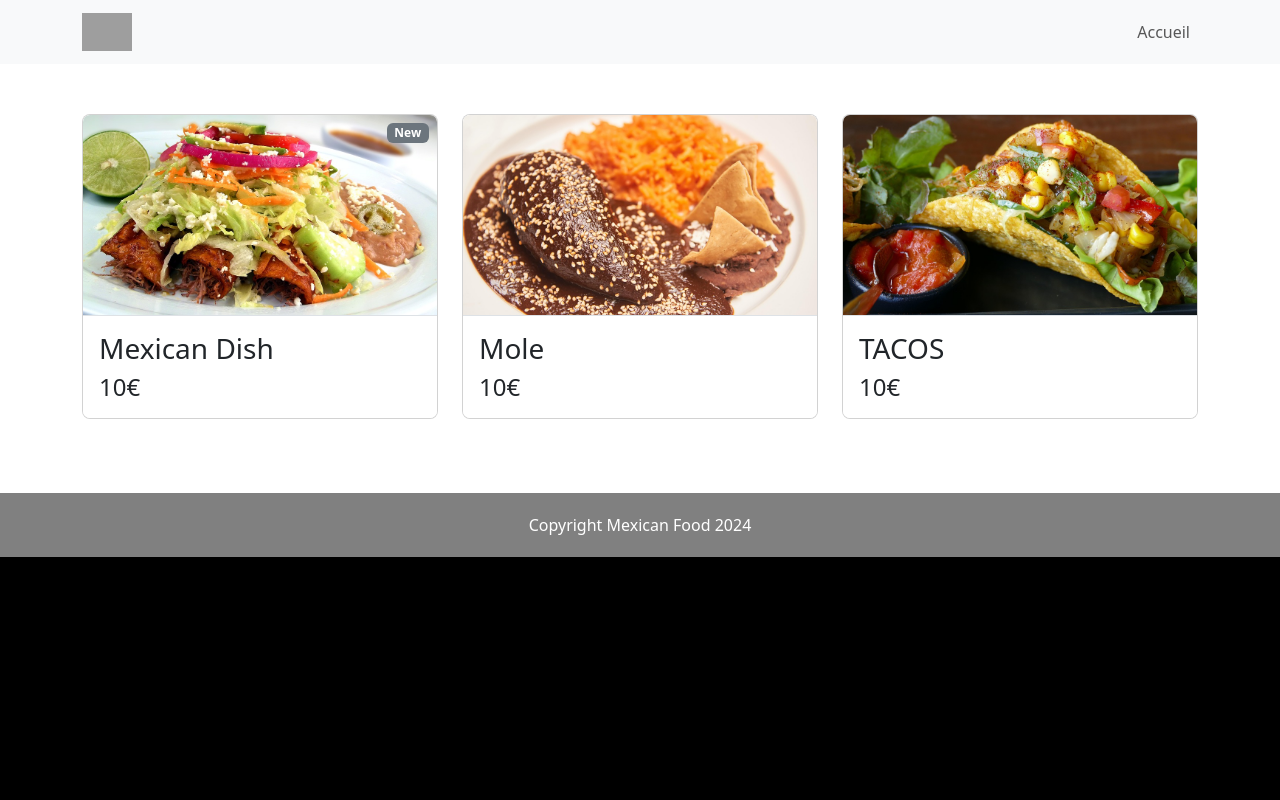
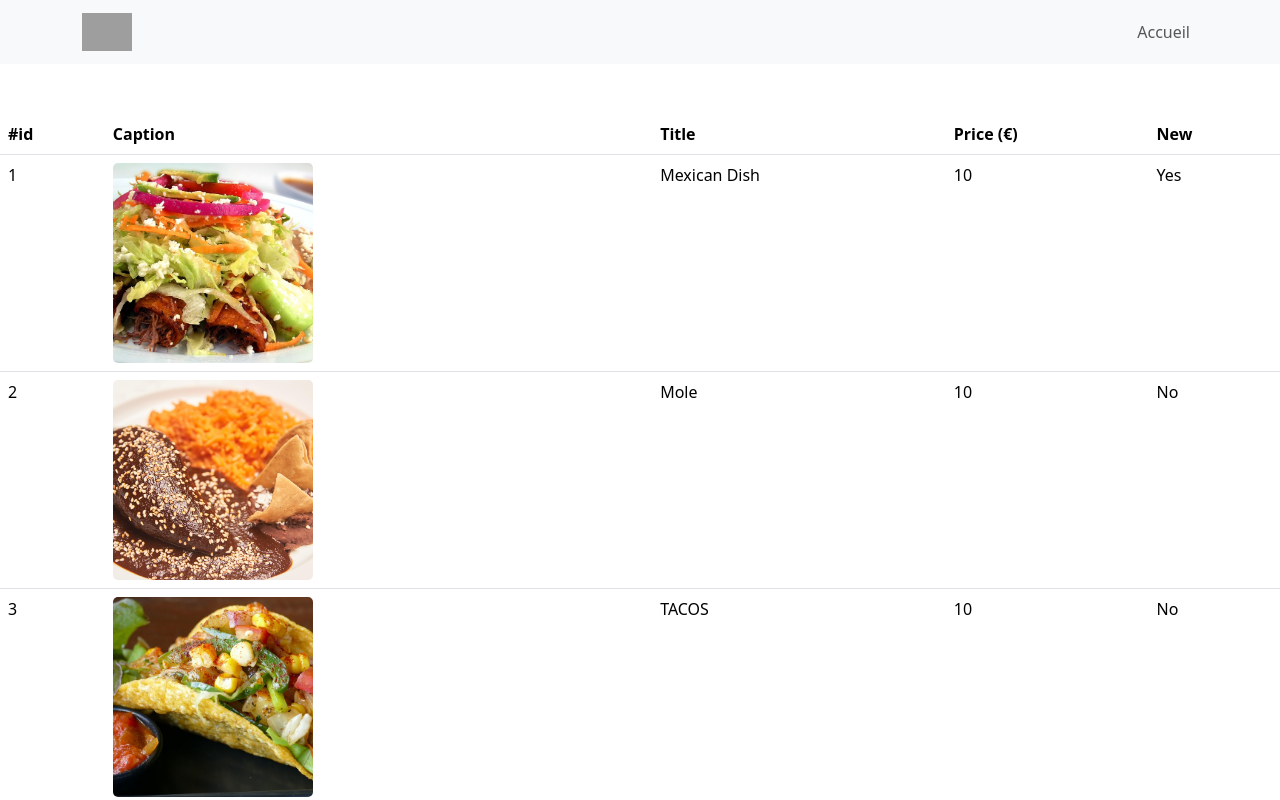
Before and after one commit to Helios360/Reactuto, a React (Vite) app: page / in a window 1280 px wide. Shown: the top 800 px of the page. Built offline with nearby package versions, Linux system fonts and the light colour scheme; grey boxes are pictures that could not be loaded.

Commit message:
Done the table + cleaned

```diff
--- a/src/App.jsx
+++ b/src/App.jsx
@@ -2,36 +2,54 @@
 import Header from './components/Header';
 import Footer from './components/Footer';
 import Dish from './components/Dish';
+import Home from './components/Home';
 import mexicanImage from './assets/mexican.jpg';
 import moleImage from './assets/mole.jpg';
 import TACOS from './assets/tacos.jpg';
 import 'bootstrap/dist/css/bootstrap.min.css'
 import Container from 'react-bootstrap/Container';
 import Row from 'react-bootstrap/Row';
+const dishes = [
+  {
+    id: 1,
+    img: mexicanImage,
+    title: "Mexican Dish",
+    price: 10,
+    isNew: true,
+  },
+  {
+    id: 2,
+    img: moleImage,
+    title: "Mole",
+    price: 10,
+    isNew: false,
+  },
+  {
+    id: 3,
+    img: TACOS,
+    title: "TACOS",
+    price: 10,
+    isNew: false,
+  },
+];
 
 function App() {
   return (
     <div className="App">
       <Header />
       <main>
+        <Home dishes={dishes}/>
         <Container>
           <Row>
-            <Dish
-              img={mexicanImage}
-              title="Mexican Dish"
-              price={10}
-              isNew="true"
+            {dishes.map(dish=>(
+              <Dish
+              key={dish.id}
+              img={dish.img}
+              title={dish.title}
+              price={dish.price}
+              isNew={dish.isNew}
             />
-            <Dish
-              img={moleImage}
-              title="Mole"
-              price={10}
-            />
-            <Dish
-              img={TACOS}
-              title="TACOS"
-              price={10}
-            />
+            ))}
           </Row>
         </Container>
       </main>
--- a/src/components/Dish.jsx
+++ b/src/components/Dish.jsx
@@ -2,18 +2,18 @@ import { Card, Col, Badge } from 'react-bootstrap';
 
 const ProductCard = ({ img, title, price, isNew=false }) => {
   return (
-    <Col xs={12} sm={6} md={4} className="mb-4">
-      <Card className="h-100 rounded-3 overflow-hidden">
-        <div className="border-bottom position-relative">
+    <Col xs={12} sm={6} md={4} mb-4>
+      <Card h-100 rounded-3 overflow-hidden>
+        <div border-bottom position-relative>
           <Card.Img
             variant="top"
             src={img}
             alt={title}
-            style={{ height: '200px', width: '100%', objectFit: 'cover'}}
+            className="w-100 h-200"
           />
           {isNew && (<Badge bg="secondary" className="position-absolute top-0 end-0 m-2">New</Badge>)}
         </div>
-        <Card.Body className="text-start">
+        <Card.Body text-start>
           <Card.Title as="h3">{title}</Card.Title>
           <Card.Text as="h4">{price}€</Card.Text>
         </Card.Body>
--- /dev/null
+++ b/src/components/Home.jsx
@@ -0,0 +1,36 @@
+import Table from 'react-bootstrap/Table';
+
+const BasicExample = ({dishes}) => {
+    return (
+      <Table>
+        <thead>
+          <tr>
+            <th>#id</th>
+            <th>Caption</th>
+            <th>Title</th>
+            <th>Price (€)</th>
+            <th>New</th>
+          </tr>
+        </thead>
+        <tbody>
+          {dishes.map((dish) => (
+            <tr key={dish.id}>
+              <td>{dish.id}</td>
+              <td>
+                <img
+                  src={dish.img}
+                  alt={dish.title}
+                  style={{ width: "200px", height: "200px", objectFit: "cover", borderRadius: "5px" }}
+                />
+              </td>
+              <td>{dish.title}</td>
+              <td>{dish.price}</td>
+              <td>{dish.isNew ? "Yes" : "No"}</td>
+            </tr>
+          ))}
+        </tbody>
+      </Table>
+    );
+  }
+
+export default BasicExample;
--- a/src/index.scss
+++ b/src/index.scss
@@ -1,5 +1,6 @@
 @import url("styles/Footer.scss");
 @import url("styles/Header.scss");
+@import url("styles/Dish.scss");
 html{
     background-color: black;
     color: white;
--- /dev/null
+++ b/src/styles/Dish.scss
@@ -0,0 +1,5 @@
+
+.h-200{
+    height: 200px;
+    object-fit: cover;
+}
```
